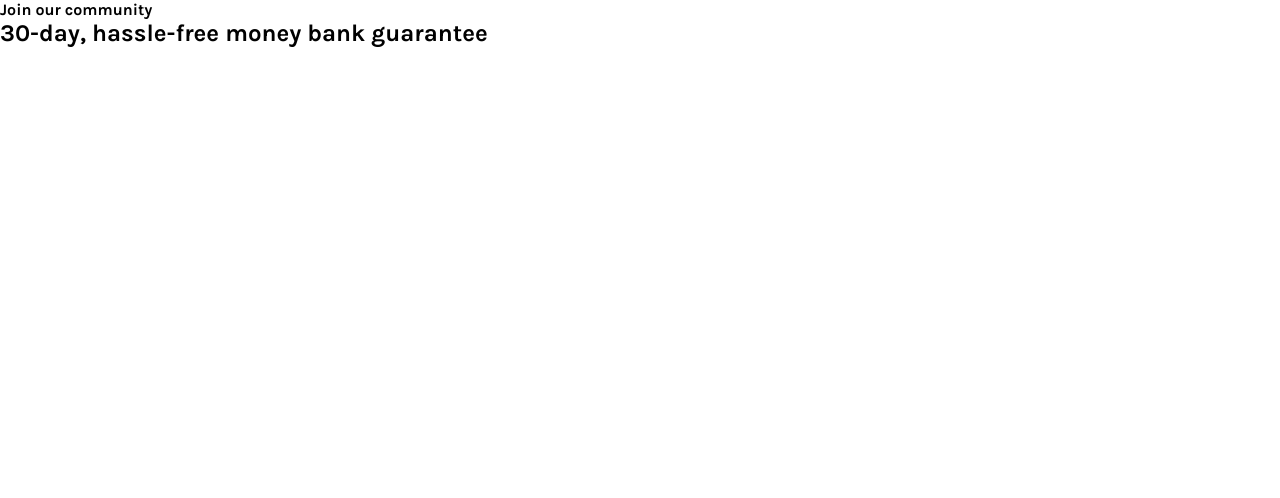
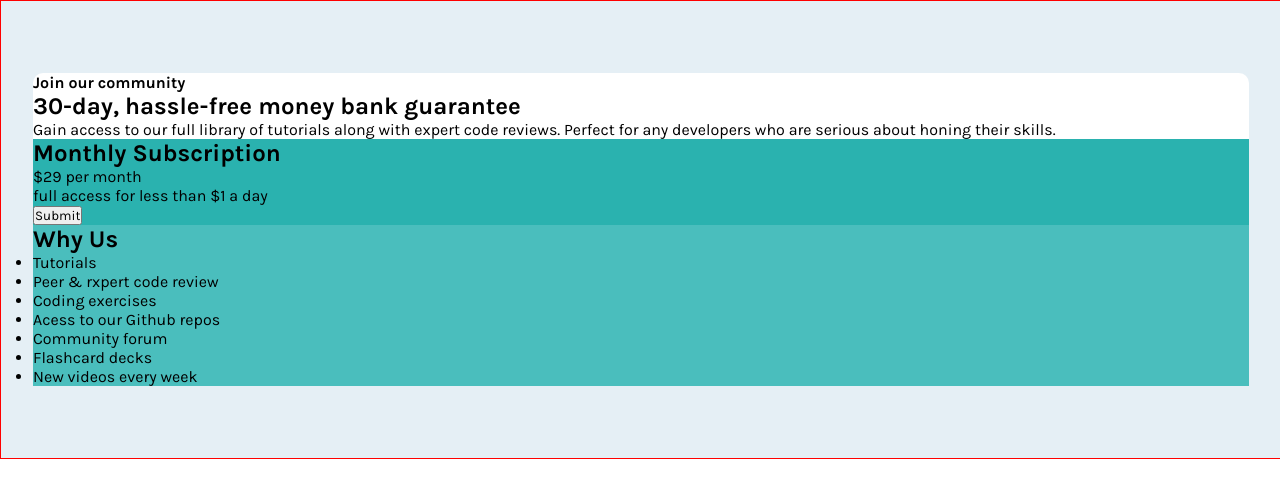
Before and after one commit to Mrbanano/Single-price-grid-component, a plain HTML site: page index.html in a window 1280 px wide. Drawn offline with Linux system fonts and the light colour scheme.

Commit message:
add style

```diff
--- a/index.html
+++ b/index.html
@@ -14,14 +14,32 @@
       <section class="card-header">
         <h1>Join our community</h1>
         <h2>30-day, hassle-free money bank guarantee</h2>
-
+        <p>
+          Gain access to our full library of tutorials along with expert code reviews.
+          Perfect for any developers who are serious about honing their skills.
+        </p>
       </section>
       <section class="card-body">
         <section class="prices">
-
+          <h2>Monthly Subscription</h2>
+          <p>
+            <Span>$29</Span>
+            per month
+          </p>
+          <p>full access for less than $1 a day</p>
+          <input type="submit">
         </section>
         <section class="footer">
-
+          <h2>Why Us</h2>
+          <ul>
+            <li>Tutorials</li>
+            <li>Peer & rxpert code review</li>
+            <li>Coding exercises</li>
+            <li>Acess to our Github repos</li>
+            <li>Community forum</li>
+            <li>Flashcard decks</li>
+            <li>New videos every week</li>
+          </ul>
         </section>
       </section>
     </section>
--- a/static/css/Style.css
+++ b/static/css/Style.css
@@ -1,7 +1,37 @@
-@import url('https://fonts.googleapis.com/css?family=Karla:400,700&display=swap');
-
-*{
+@import url("https://fonts.googleapis.com/css?family=Karla:400,700&display=swap");
+:root {
+  --Cyan: hsl(179, 62%, 43%);
+  --CyanLigth:#4abebd ;
+  --BrightYellow: hsl(71, 73%, 54%);
+  /*Neutral*/
+  --LightGray: hsl(204, 43%, 93%);
+  --GrayishBlue: hsl(218, 22%, 67%);
+  font-size: 16px;
+}
+* {
   margin: 0;
   padding: 0;
-  font-family: 'Karla', sans-serif;
+  font-family: "Karla", sans-serif;
 }
+
+.container{
+  background: var(--LightGray);
+  border: 1px solid red;
+  max-width: 1440px;
+  margin: 0 auto;
+  width: 100%;
+}
+
+.card{
+  margin: 4.5em 2em;
+  border-radius: 10px;
+  background-color: white;
+
+}
+
+.prices{
+  background-color: var(--Cyan);
+}
+.footer{
+  background-color:var(--CyanLigth);
+}
```
